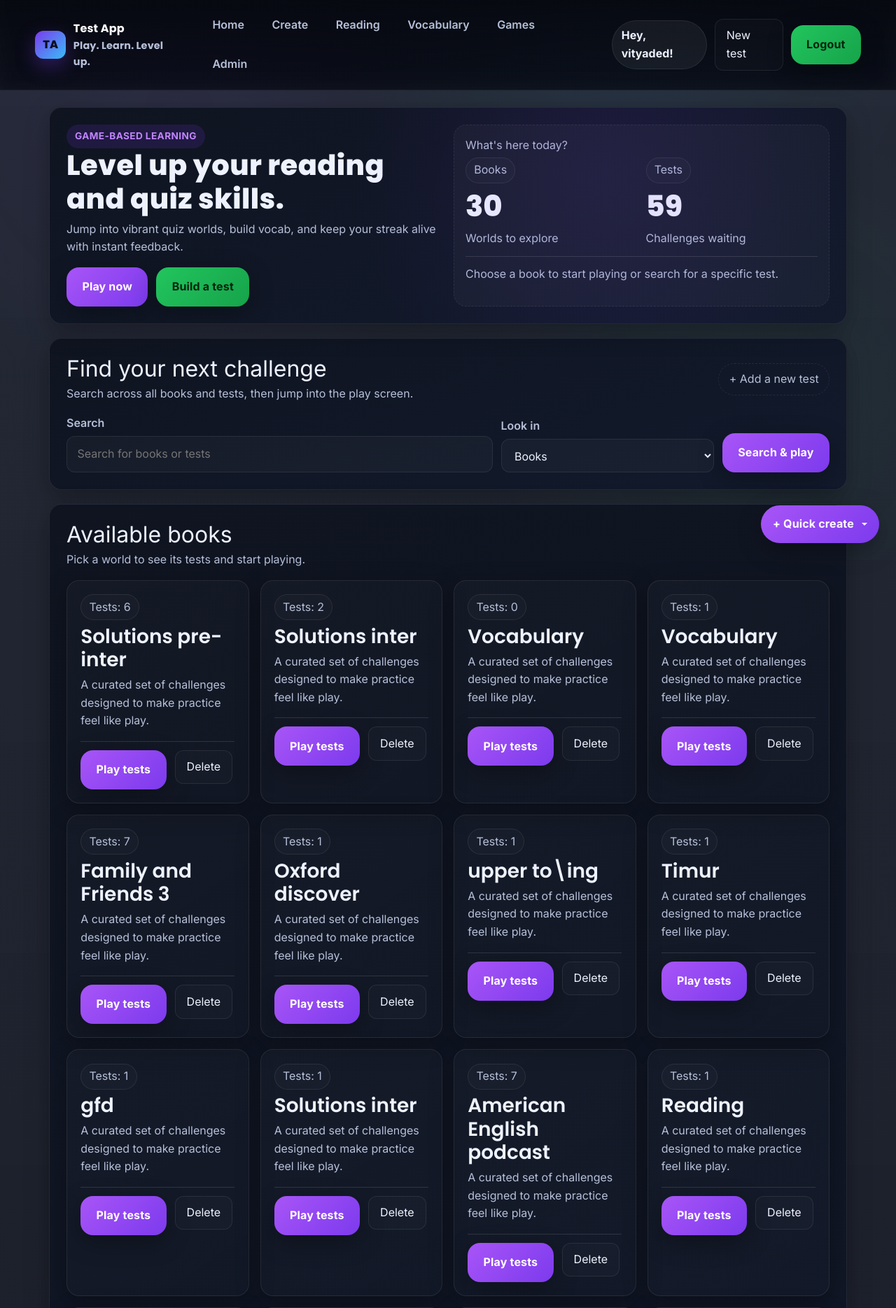
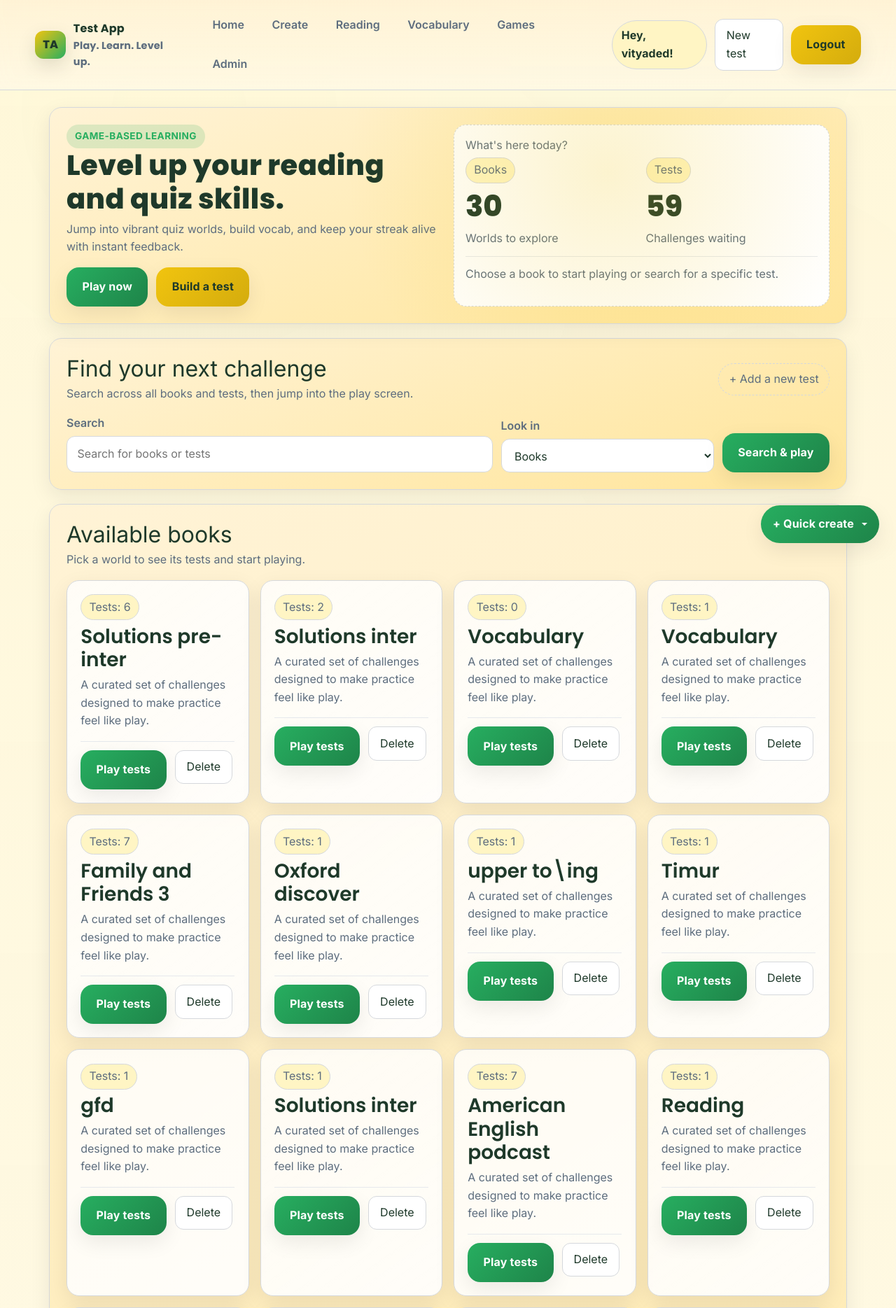
Before and after one commit to vityaded/TestsRef, a Flask app: page / in a window 1280 px wide. Shown: the top 1869 px of the page at 70% size. Run offline with Flask 3, Linux system fonts and the light colour scheme; a user stored in the database is signed in; data comes from the database, SQL or seed files in the repository; some libraries are stand-ins or nearby versions.

Commit message:
Add uplifting yellow green red theme

```diff
--- a/app/static/components.css
+++ b/app/static/components.css
@@ -9,7 +9,7 @@
   letter-spacing: 0.01em;
   border: none;
   color: var(--text);
-  background: linear-gradient(135deg, rgba(255, 255, 255, 0.06), rgba(255, 255, 255, 0.02));
+  background: linear-gradient(135deg, var(--bg-highlight), var(--bg-card));
   box-shadow: var(--shadow-card);
   transition: transform 160ms ease, box-shadow 160ms ease, filter 160ms ease;
   cursor: pointer;
@@ -32,19 +32,19 @@
 }
 
 .btn-game-primary {
-  background: linear-gradient(135deg, #a855f7, #7c3aed);
-  color: #fff;
+  background: linear-gradient(135deg, var(--primary), var(--primary-hover));
+  color: var(--text-light);
 }
 
 .btn-game-secondary {
-  background: linear-gradient(135deg, #22c55e, #16a34a);
-  color: #03250f;
+  background: linear-gradient(135deg, var(--secondary), var(--secondary-hover));
+  color: var(--text);
 }
 
 .btn-ghost {
   color: var(--text);
   border: 1px solid var(--border);
-  background: rgba(255, 255, 255, 0.02);
+  background: var(--bg-card);
   border-radius: var(--radius-md);
   padding: 0.65rem 1rem;
   display: inline-flex;
@@ -54,12 +54,12 @@
 }
 
 .btn-ghost:hover {
-  border-color: rgba(255, 255, 255, 0.18);
-  background: rgba(255, 255, 255, 0.05);
+  border-color: var(--primary);
+  background: var(--bg-highlight);
 }
 
 .panel {
-  background: linear-gradient(145deg, rgba(255, 255, 255, 0.025), rgba(255, 255, 255, 0.015));
+  background: linear-gradient(145deg, rgba(255, 255, 255, 0.9), rgba(255, 255, 255, 0.85));
   border: 1px solid var(--border);
   border-radius: var(--radius-lg);
   box-shadow: var(--shadow-card);
--- a/app/static/styles.css
+++ b/app/static/styles.css
@@ -9,11 +9,11 @@ body {
 }
 
 a {
-  color: #9ed7ff;
+  color: var(--primary);
 }
 
 a:hover {
-  color: #c0e6ff;
+  color: var(--primary-hover);
 }
 
 .text-muted {
@@ -22,18 +22,18 @@ a:hover {
 
 .app-body {
   position: relative;
-  background: linear-gradient(180deg, rgba(12, 18, 32, 0.9), rgba(9, 12, 22, 0.95));
+  background: linear-gradient(180deg, rgba(255, 247, 214, 0.9), rgba(254, 249, 231, 0.95));
 }
 
 .app-surface {
   position: fixed;
   inset: 0;
   pointer-events: none;
-  opacity: 0.45;
+  opacity: 0.7;
   mix-blend-mode: screen;
-  background: radial-gradient(circle at 20% 20%, rgba(124, 58, 237, 0.15), transparent 35%),
-    radial-gradient(circle at 70% 0%, rgba(56, 189, 248, 0.16), transparent 35%),
-    radial-gradient(circle at 85% 70%, rgba(34, 197, 94, 0.12), transparent 32%);
+  background: radial-gradient(circle at 20% 20%, rgba(241, 196, 15, 0.18), transparent 35%),
+    radial-gradient(circle at 70% 0%, rgba(39, 174, 96, 0.16), transparent 35%),
+    radial-gradient(circle at 85% 70%, rgba(231, 76, 60, 0.12), transparent 32%);
   z-index: 0;
 }
 
@@ -49,7 +49,7 @@ a:hover {
   position: sticky;
   top: 0;
   z-index: 900;
-  background: linear-gradient(180deg, rgba(7, 9, 16, 0.95), rgba(7, 9, 16, 0.6));
+  background: linear-gradient(180deg, rgba(255, 243, 214, 0.95), rgba(255, 249, 231, 0.75));
   backdrop-filter: blur(12px);
   border-bottom: 1px solid var(--border);
   padding: 0.85rem 1.25rem;
@@ -67,7 +67,7 @@ a:hover {
   display: inline-flex;
   align-items: center;
   gap: 0.65rem;
-  color: #fff;
+  color: var(--text);
   text-decoration: none;
   font-family: var(--font-display);
   font-weight: 700;
@@ -75,12 +75,12 @@ a:hover {
 }
 
 .brand-mark {
-  background: linear-gradient(135deg, #7c3aed, #38bdf8);
-  color: #0b0f1a;
+  background: linear-gradient(135deg, var(--secondary), var(--primary));
+  color: var(--text);
   padding: 0.45rem 0.7rem;
   border-radius: var(--radius-md);
   font-weight: 800;
-  box-shadow: 0 10px 28px rgba(124, 58, 237, 0.35);
+  box-shadow: 0 10px 28px rgba(0, 0, 0, 0.12);
 }
 
 .brand-subtitle {
@@ -120,7 +120,7 @@ a:hover {
 }
 
 .user-chip {
-  background: rgba(255, 255, 255, 0.06);
+  background: var(--bg-highlight);
   border: 1px solid var(--border);
   padding: 0.55rem 0.8rem;
   border-radius: 999px;
@@ -153,7 +153,7 @@ a:hover {
   content: "";
   position: absolute;
   inset: 0;
-  background: radial-gradient(circle at 70% 30%, rgba(124, 58, 237, 0.12), transparent 45%);
+  background: radial-gradient(circle at 70% 30%, rgba(241, 196, 15, 0.2), transparent 45%);
   pointer-events: none;
 }
 
@@ -172,8 +172,8 @@ a:hover {
   display: inline-flex;
   align-items: center;
   gap: 0.4rem;
-  background: rgba(124, 58, 237, 0.15);
-  color: #c084fc;
+  background: rgba(39, 174, 96, 0.16);
+  color: var(--primary);
   padding: 0.4rem 0.75rem;
   border-radius: 999px;
   font-weight: 700;
@@ -200,7 +200,7 @@ a:hover {
   padding: 1.2rem;
   border-radius: var(--radius-lg);
   border: 1px solid var(--border);
-  background: linear-gradient(145deg, rgba(255, 255, 255, 0.025), rgba(255, 255, 255, 0.01));
+  background: linear-gradient(145deg, rgba(255, 255, 255, 0.8), rgba(255, 255, 255, 0.9));
   box-shadow: var(--shadow-card);
   overflow: hidden;
 }
@@ -219,7 +219,7 @@ a:hover {
   border-radius: 999px;
   border: 1px solid var(--border);
   color: var(--muted);
-  background: rgba(255, 255, 255, 0.02);
+  background: var(--bg-highlight);
 }
 
 .book-card h3 {
@@ -255,7 +255,7 @@ a:hover {
   width: 100%;
   border-radius: var(--radius-md);
   border: 1px solid var(--border);
-  background: rgba(255, 255, 255, 0.03);
+  background: #fff;
   padding: 0.75rem 0.9rem;
   color: var(--text);
   transition: border-color 140ms ease, box-shadow 140ms ease;
@@ -399,18 +399,18 @@ a:hover {
   border: 1px dashed var(--border);
   border-radius: var(--radius-lg);
   padding: 1rem;
-  background: rgba(255, 255, 255, 0.03);
+  background: var(--bg-card);
 }
 
 .draggable-tiles {
   border: 1px dashed var(--border);
   border-radius: var(--radius-lg);
   padding: 1rem;
-  background: rgba(255, 255, 255, 0.02);
+  background: var(--bg-card);
 }
 
 .draggable-tiles .tile {
-  background: rgba(255, 255, 255, 0.03);
+  background: var(--bg-highlight);
   border: 1px solid var(--border);
   border-radius: var(--radius-md);
   padding: 0.9rem;
--- a/app/static/theme.css
+++ b/app/static/theme.css
@@ -1,41 +1,54 @@
 :root {
-  --bg: #070910;
-  --panel: #0f1420;
-  --panel-strong: #121a2c;
-  --panel-muted: #18243a;
-  --text: #eef2ff;
-  --muted: #b6c0d9;
+  /* --- Color Palette --- */
 
-  --primary: #7c3aed;
-  --secondary: #22c55e;
-  --warning: #fbbf24;
-  --danger: #ef4444;
-  --success: #22c55e;
+  /* Backgrounds */
+  --bg: #fef9e7;
+  --bg-card: #ffffff;
+  --bg-highlight: #fff5c4;
+  --panel: #fff3d6;
+  --panel-strong: #ffe59a;
+  --panel-muted: #fbe7b2;
 
-  --accent-a: #1fb2a6;
-  --accent-b: #38bdf8;
-  --accent-c: #f472b6;
-  --accent-d: #f97316;
+  /* Text */
+  --text: #1e392a;
+  --muted: #5d6d7e;
+  --text-muted: #5d6d7e;
+  --text-light: #ffffff;
 
-  --border: rgba(255, 255, 255, 0.08);
-  --divider: rgba(255, 255, 255, 0.12);
+  /* Primary palette */
+  --primary: #27ae60;
+  --primary-hover: #1e8449;
+  --secondary: #f1c40f;
+  --secondary-hover: #d4ac0d;
+  --accent: #e74c3c;
+  --accent-hover: #c0392b;
 
+  /* Status aliases */
+  --warning: var(--secondary);
+  --danger: var(--accent);
+  --success: var(--primary);
+
+  /* UI tokens */
+  --border: #d5d8dc;
+  --divider: #e6e9ed;
+  --shadow: 0 4px 6px rgba(0, 0, 0, 0.05);
+  --shadow-card: 0 10px 30px rgba(0, 0, 0, 0.08);
+  --shadow-lg: 0 16px 44px rgba(0, 0, 0, 0.12);
   --radius-lg: 18px;
   --radius-md: 12px;
   --radius-sm: 10px;
-  --shadow-lg: 0 18px 48px rgba(0, 0, 0, 0.45);
-  --shadow-card: 0 10px 35px rgba(0, 0, 0, 0.3);
 
+  /* Typography */
   --font-display: "Poppins", system-ui, -apple-system, "Segoe UI", Roboto, Arial, sans-serif;
   --font-body: "Inter", system-ui, -apple-system, "Segoe UI", Roboto, Arial, sans-serif;
 }
 
 .bg-texture {
-  background: radial-gradient(circle at 20% 20%, rgba(124, 58, 237, 0.25), transparent 35%),
-    radial-gradient(circle at 80% 0%, rgba(34, 197, 94, 0.16), transparent 40%),
-    linear-gradient(135deg, rgba(124, 58, 237, 0.08), rgba(56, 189, 248, 0.08));
+  background: radial-gradient(circle at 20% 20%, rgba(241, 196, 15, 0.25), transparent 38%),
+    radial-gradient(circle at 78% 8%, rgba(39, 174, 96, 0.2), transparent 42%),
+    linear-gradient(135deg, rgba(241, 196, 15, 0.15), rgba(231, 76, 60, 0.08));
 }
 
 .bg-gradient {
-  background: linear-gradient(140deg, #0c1220, #0b1120 40%, #0e172a 100%);
+  background: linear-gradient(150deg, #fff7d6, #fef9e7 55%, #fff0b3 100%);
 }
--- a/app/templates/layouts/base.html
+++ b/app/templates/layouts/base.html
@@ -9,8 +9,8 @@
   <link href="https://fonts.googleapis.com/css2?family=Inter:wght@400;600;700&family=Poppins:wght@600;700;800&display=swap" rel="stylesheet">
   <link rel="stylesheet" href="https://stackpath.bootstrapcdn.com/bootstrap/4.5.2/css/bootstrap.min.css">
   <link rel="stylesheet" href="{{ url_for('static', filename='theme.css') }}">
+  <link rel="stylesheet" href="{{ url_for('static', filename='styles.css') }}">
   <link rel="stylesheet" href="{{ url_for('static', filename='components.css') }}">
-  <link rel="stylesheet" href="{{ url_for('static', filename='styles.css') }}">
   {% block styles %}{% endblock %}
 </head>
 <body class="app-body bg-gradient">
```
Also changed, not shown: other parts of app/static/components.css (+25 -25 lines), other parts of app/static/styles.css (+13 -13 lines).
